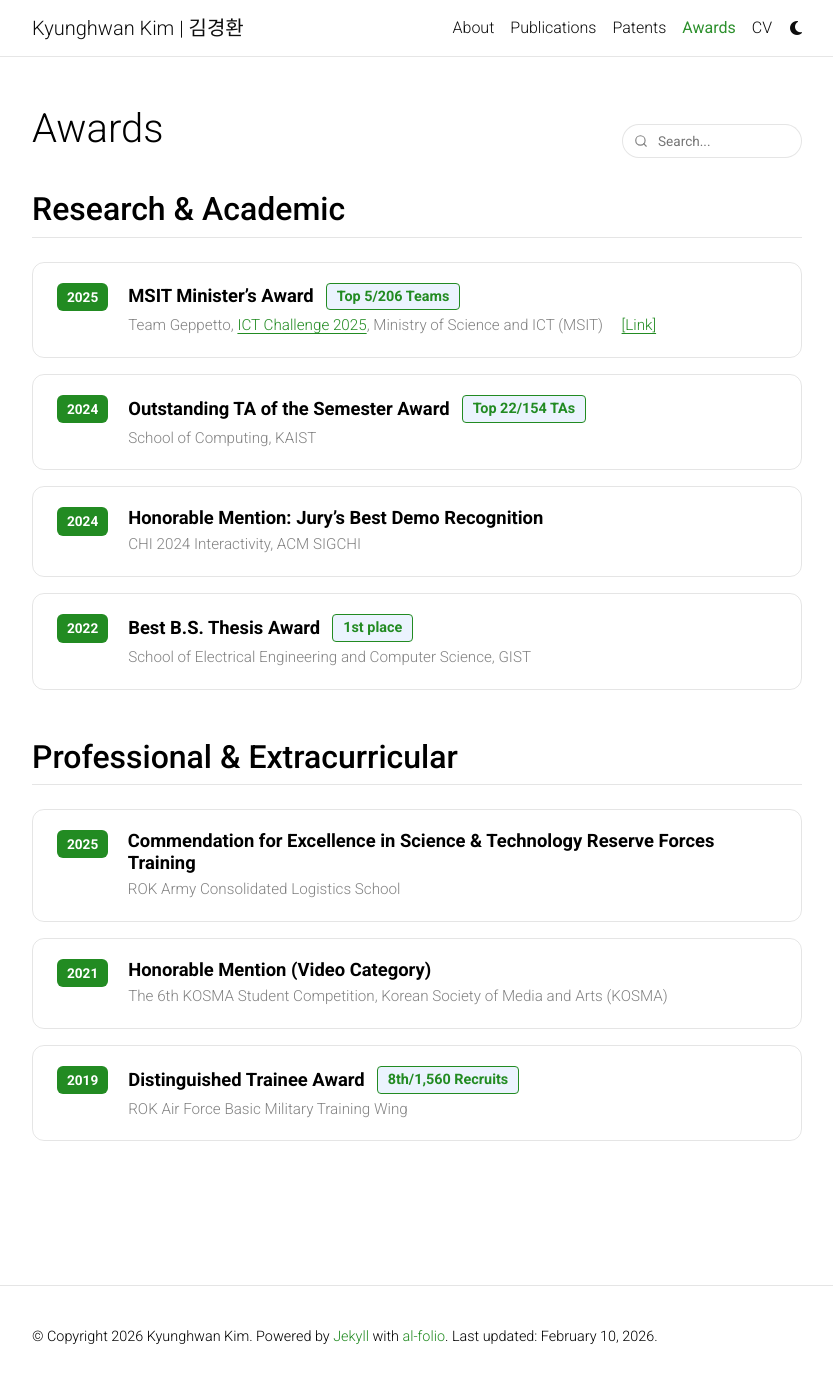
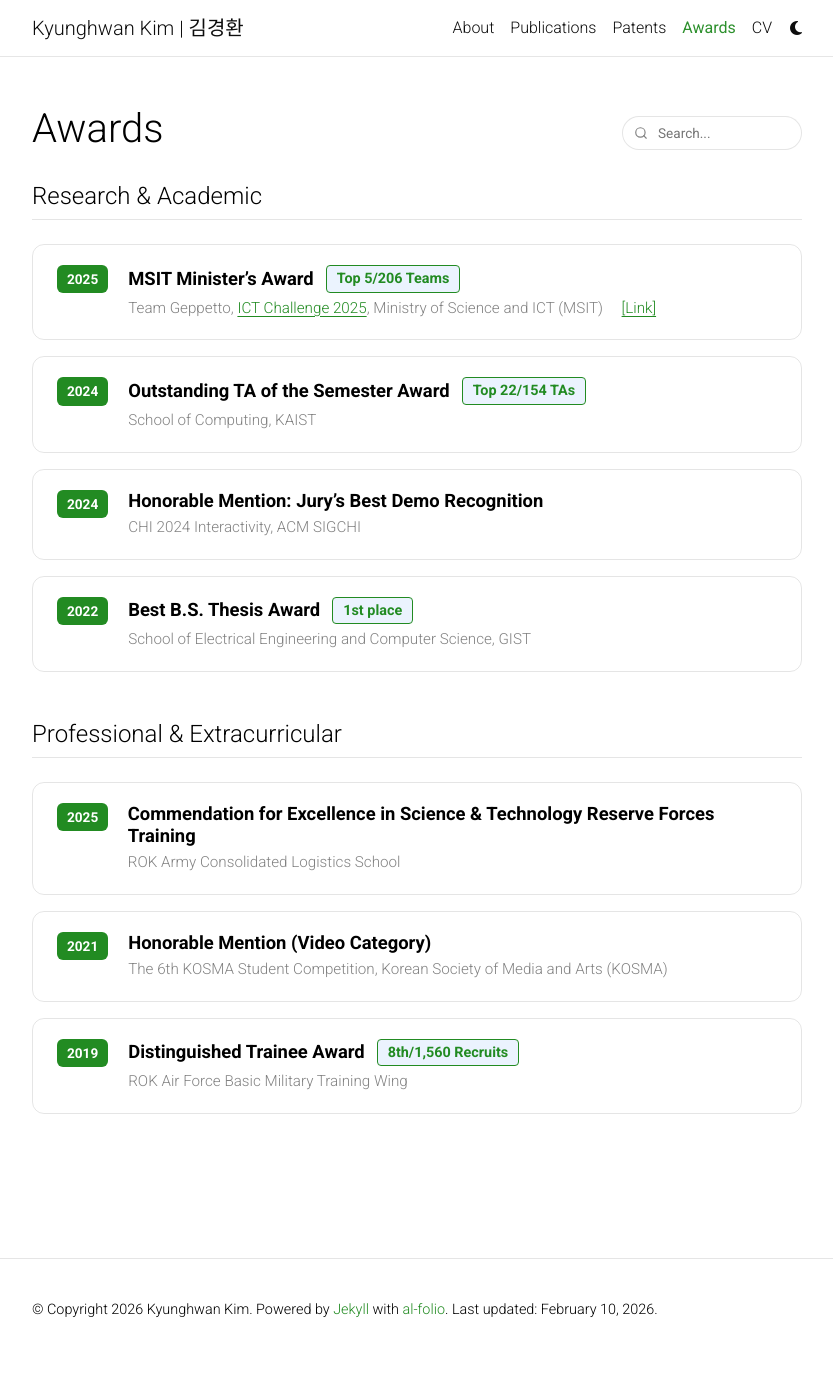
Before and after one commit to k0hwan/k0hwan.github.io, a Jekyll site: the page built from _pages/awards.md, in a window 1280 px wide and 1388 px high. Shown: the top 1383 px of the window, without its empty margins (223-1056 px from the left). Built offline with Jekyll 4.4.1, drawn with Linux system fonts in a browser that asks for light colours; comment, search, counter and statistics services are not loaded; a style sheet for code colours, icons or effects is not loaded.

Commit message:
Awards tab mobile environment handling

```diff
--- a/_sass/_base.scss
+++ b/_sass/_base.scss
@@ -1086,17 +1086,6 @@
   z-index: 10;
 }
 
-@media (max-width: 576px) {
-  .bib-search-wrapper {
-    margin-top: 0;
-    justify-content: flex-end;
-  }
-  .bibsearch-form-input {
-    width: 200px;
-    max-width: 100%;
-  }
-}
-
 // +++ Modern pill design search box
 .bib-search-container {
   position: relative;
@@ -1140,8 +1129,8 @@
 .award-category {
   margin-top: 3rem;
   margin-bottom: 1.5rem;
-  font-weight: 500;
-  font-size: 2rem;
+  font-weight: 300;
+  font-size: 1.5rem;
   color: var(--global-text-color);
   border-bottom: 1px solid var(--global-divider-color);
   padding-bottom: 0.5rem;
@@ -1219,9 +1208,25 @@
   height: fit-content;
 }
 
-.bib-search-wrapper {
-  display: flex;
-  justify-content: flex-end;
-  margin-top: -3.8rem;
-  margin-bottom: 2rem;
+// +++ Handle mobile environment
+@media (max-width: 576px) {
+  .bib-search-wrapper {
+    margin-top: 0;
+    justify-content: flex-end;
+  }
+
+  .bibsearch-form-input {
+    width: 200px;
+    max-width: 100%;
+  }
+
+  .award-header-row {
+    flex-direction: column;
+    align-items: flex-start;
+    gap: 6px;
+  }
+
+  .award-rank-box {
+    font-size: 0.8rem;
+  }
 }
```
